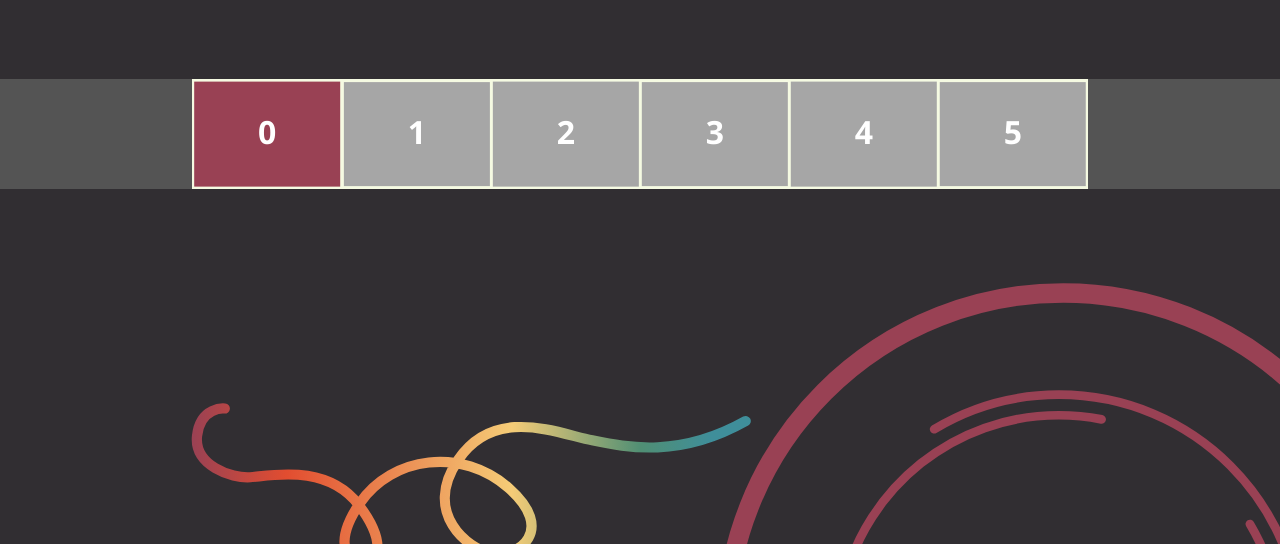
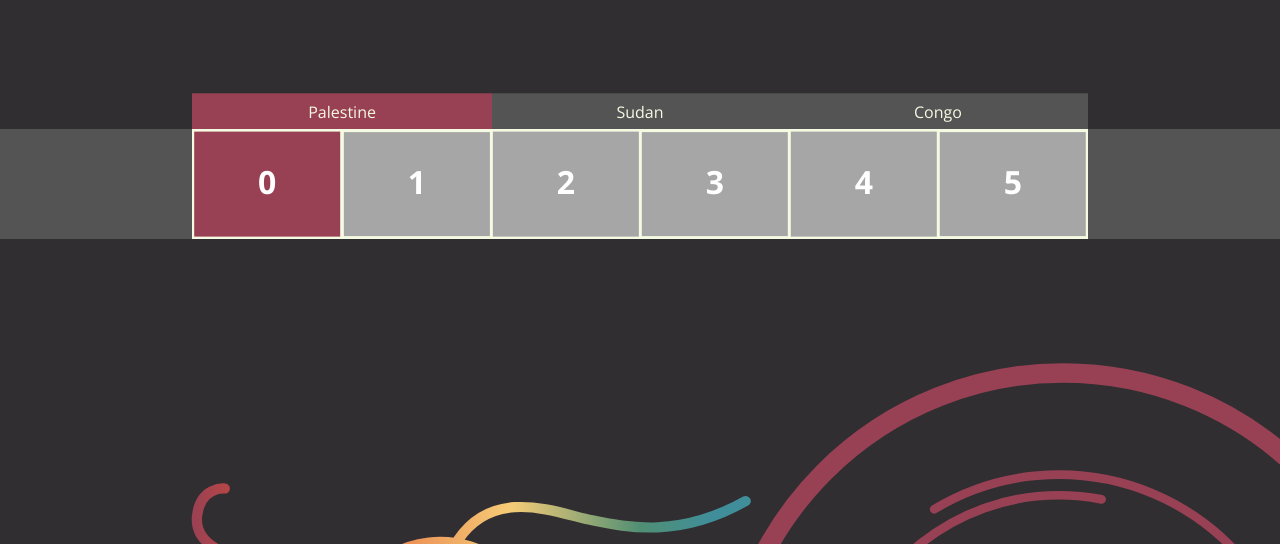
Before and after one commit to alexis711side/alexis711side.github.io, a plain HTML site: page index.html in a window 1280 px wide. Shown: the part 203-747 px from the top of the page. Drawn offline with nearby package versions, Linux system fonts and the light colour scheme.

Commit message:
country tags added

```diff
--- a/index.html
+++ b/index.html
@@ -23,6 +23,17 @@
                 <h2>COLELCTIVE LIBERATION</h2>
             </div>
             <br>
+            <div id="country-options">
+                <div class="country-button-box">
+                    <button type="button" class="Palestine">Palestine</button>
+                </div>
+                <div class="country-button-box">
+                    <button type="button" class="Sudan">Sudan</button>
+                </div>
+                <div class="country-button-box">
+                    <button type="button" class="Congo">Congo</button>
+                </div>
+            </div>
             <div class="sliding-navbar">
                 <div class="options">
                     <div class="op0">
@@ -159,28 +170,28 @@
                 <p>filler text</p>
             </div>
 
-            <div class = "buttons-all">
+            <div class="buttons-all">
                 <div class="button-box">
-                    <button type="button" class = "eSIMS">eSIMS</button>
+                    <button type="button" class="eSIMS">eSIMS</button>
                 </div>
                 <div class="button-box">
-                    <button type="button" class = "GazaFunds">GazaFunds</button>
+                    <button type="button" class="GazaFunds">GazaFunds</button>
                 </div>
                 <div class="button-box">
-                    <button type="button" class = "ongroundaid">On the Ground Aid</button>
+                    <button type="button" class="ongroundaid">On the Ground Aid</button>
                 </div>
                 <div class="button-box">
-                    <button type="button" class = "operation-olive-branch">Operation Olive Branch</button>
+                    <button type="button" class="operation-olive-branch">Operation Olive Branch</button>
                 </div>
                 <div class="button-box">
-                    <button type="button" class = "gazaminicipality">Gaza Municipality</button>
+                    <button type="button" class="gazaminicipality">Gaza Municipality</button>
                 </div>
             </div>
 
         </section>
 
         <section id="ceasefire-now">
-            <div class = "subtitle4">
+            <div class="subtitle4">
                 <img src="/landing-page-assets/dotted line - light.svg" class="pointer" />
                 <br>
                 <h2>Ceasefire Now</h2>
@@ -193,7 +204,7 @@
         </section>
 
         <section id="protests">
-            <div class = "subtitle5">
+            <div class="subtitle5">
                 <img src="/landing-page-assets/dotted line - light.svg" class="pointer" />
                 <br>
                 <h2>Protests</h2>
--- a/stylesheet.css
+++ b/stylesheet.css
@@ -38,11 +38,67 @@
     height: 40%;
     position: relative;
     flex: 1;
-    top: -30%;
 }
 
 #slidebar-and-title h2{
     font-size: 50px;;
+}
+
+#country-options{
+    width: 70%;
+    position: relative;
+    top: 50%;
+    left: 50%;
+    transform: translate(-50%, 20%);
+    flex: 1;
+}
+
+.Palestine{
+    width: 33.5%;
+    background:#994154;
+    color:#F5FAE2;
+    border: none;
+    font-size: 16px;
+    justify-content: center;
+    align-items: right;
+    padding: 0.5em 1em;
+    border-radius: 0em;
+    cursor: pointer;
+    transform: translate(0%,146%);
+    font-family:"Open Sans", sans-serif ;
+}
+
+.Sudan{
+    width: 33%;
+    background:#545454;
+    margin-left: 33.5%;
+    border: none;
+    display: flex;
+    font-size: 16px;
+    justify-content: center;
+    align-items: right;
+    padding: 0.5em 1em;
+    border-radius: 0em;
+    cursor: pointer;
+    transform: translate(0%,46%);
+    color:#F5FAE2;
+    font-family: "Open Sans", sans-serif;
+}
+
+.Congo{
+    width: 33.5%;
+    background:#545454;
+    margin-left: 66.5%;
+    border: none;
+    font-size: 16px;
+    justify-content: center;
+    align-items: right;
+    padding: 0.5em 1em;
+    border-radius: 0em;
+    cursor: pointer;
+    color:#F5FAE2;
+    transform: translate(0%,-54%);
+    font-family:"Open Sans", sans-serif ;
 }
 
 #baseline-and-BDS {
@@ -53,7 +109,7 @@
     height: 50%;
     position: absolute;
     z-index: 1;
-    top: 60%;
+    top: 70%;
     left: -10%;
     flex: 1;
 }
@@ -112,7 +168,6 @@
 }
 
 .sliding-navbar {
-    margin-top: 5%;
     height: 30%;
     background-color: #545454;
 
@@ -631,9 +686,9 @@
     background-color: #994154;
     color: #F5FAE2;
     font-family: "Open Sans", sans-serif;
-    font-size: 25px;
     border: none;
     display: flex;
+    font-size: 25px;
     justify-content: flex-end;
     align-items: right;
     padding: 1em 5em;
```
